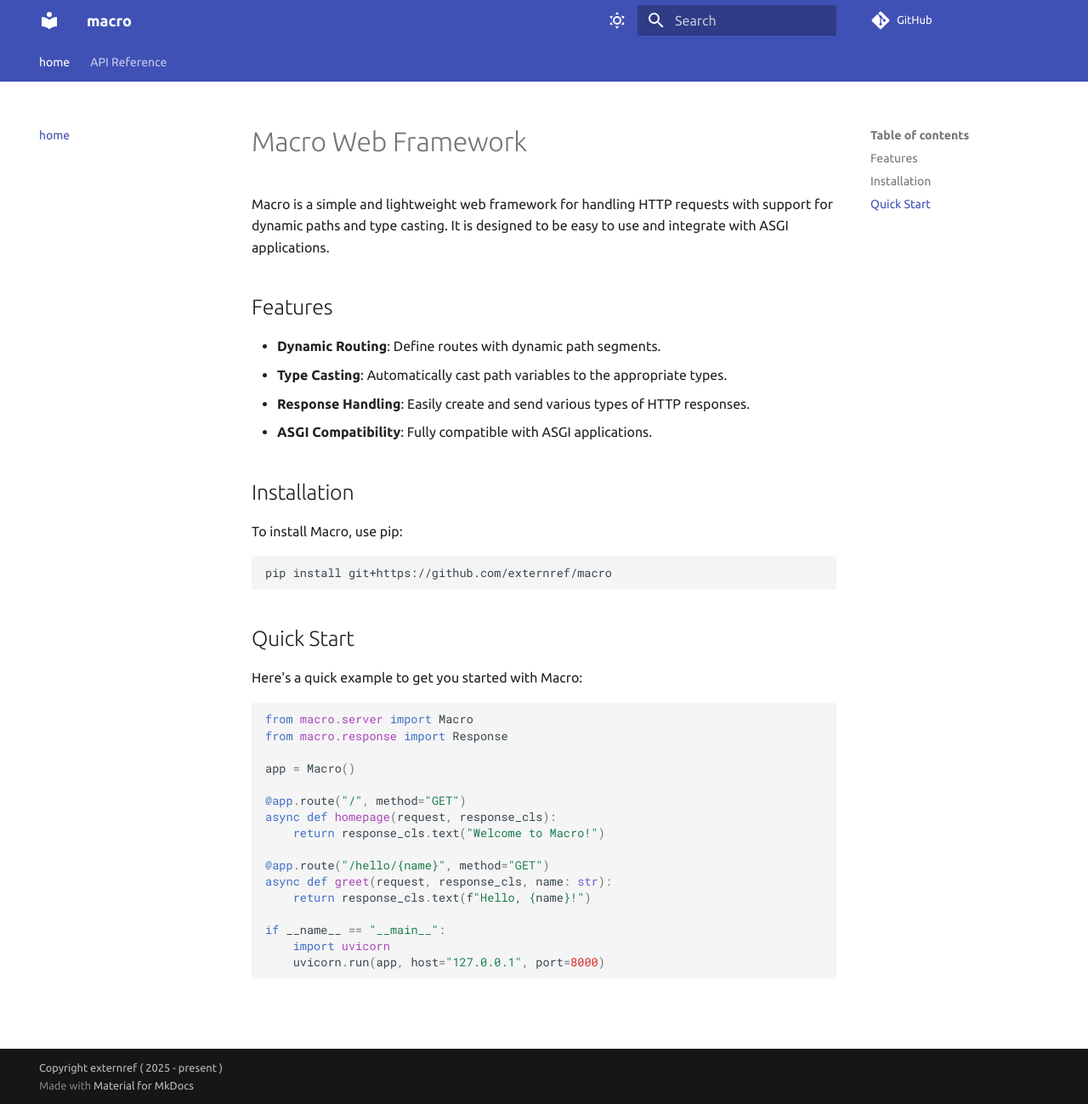
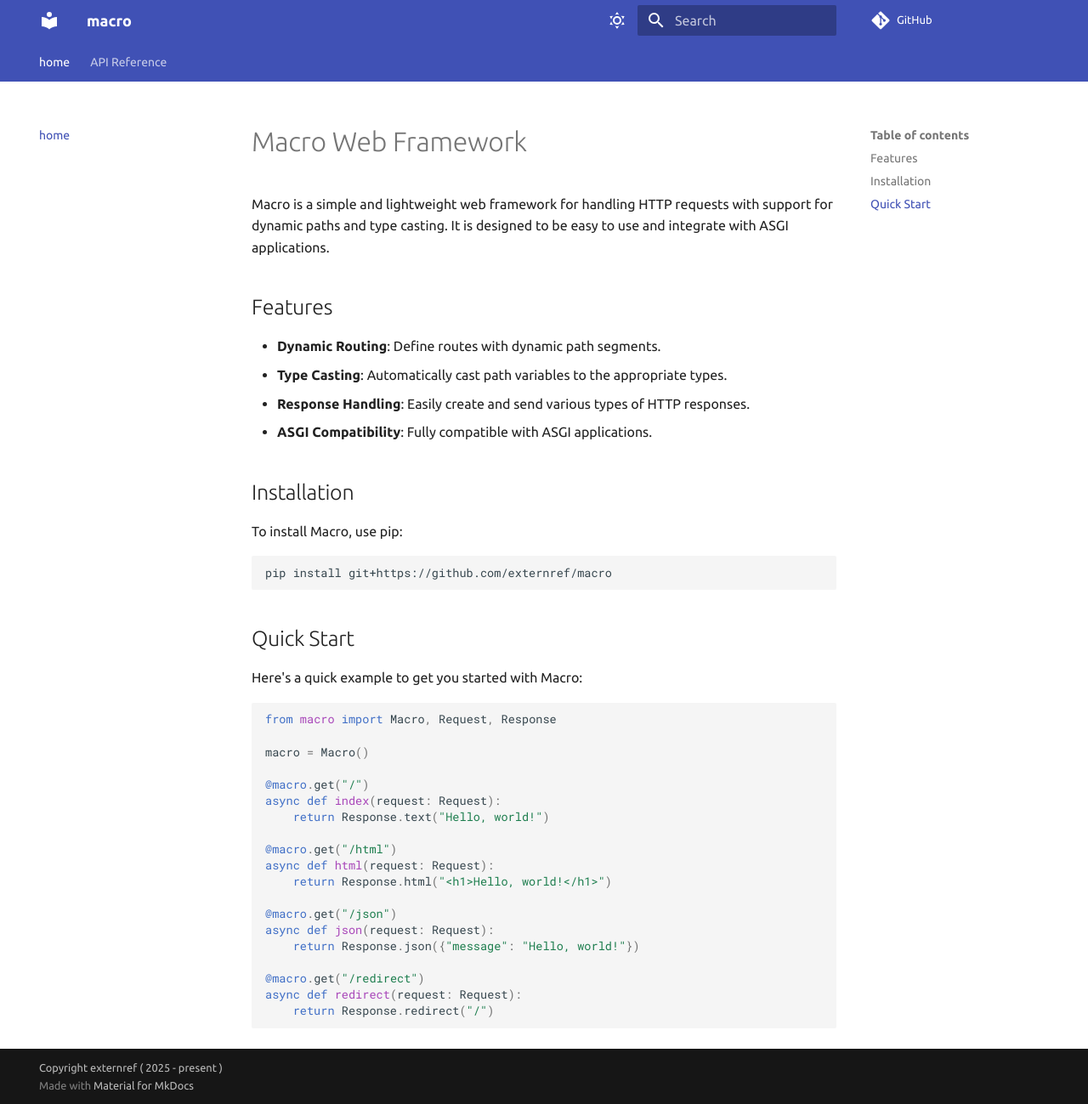
Before and after one commit to externref/macro, an MkDocs documentation site: the page built from docs/index.md, in a window 1280 px wide and 1299 px high. Shown: the whole window at 85% size. Built offline with MkDocs 1.6.1 and Material for MkDocs 9.7.7, drawn with Linux system fonts in a browser that asks for light colours; comment, search, counter and statistics services are not loaded.

Commit message:
add examples

````diff
--- a/docs/index.md
+++ b/docs/index.md
@@ -22,20 +22,24 @@
 Here's a quick example to get you started with Macro:
 
 ```python
-from macro.server import Macro
-from macro.response import Response
+from macro import Macro, Request, Response
 
-app = Macro()
+macro = Macro()
 
-@app.route("/", method="GET")
-async def homepage(request, response_cls):
-    return response_cls.text("Welcome to Macro!")
+@macro.get("/")
+async def index(request: Request):
+    return Response.text("Hello, world!")
 
-@app.route("/hello/{name}", method="GET")
-async def greet(request, response_cls, name: str):
-    return response_cls.text(f"Hello, {name}!")
+@macro.get("/html")
+async def html(request: Request):
+    return Response.html("<h1>Hello, world!</h1>")
 
-if __name__ == "__main__":
-    import uvicorn
-    uvicorn.run(app, host="127.0.0.1", port=8000)
+@macro.get("/json")
+async def json(request: Request):
+    return Response.json({"message": "Hello, world!"})
+
+@macro.get("/redirect")
+async def redirect(request: Request):
+    return Response.redirect("/")
+
 ```
````
Also changed, not shown: 3 other files.
